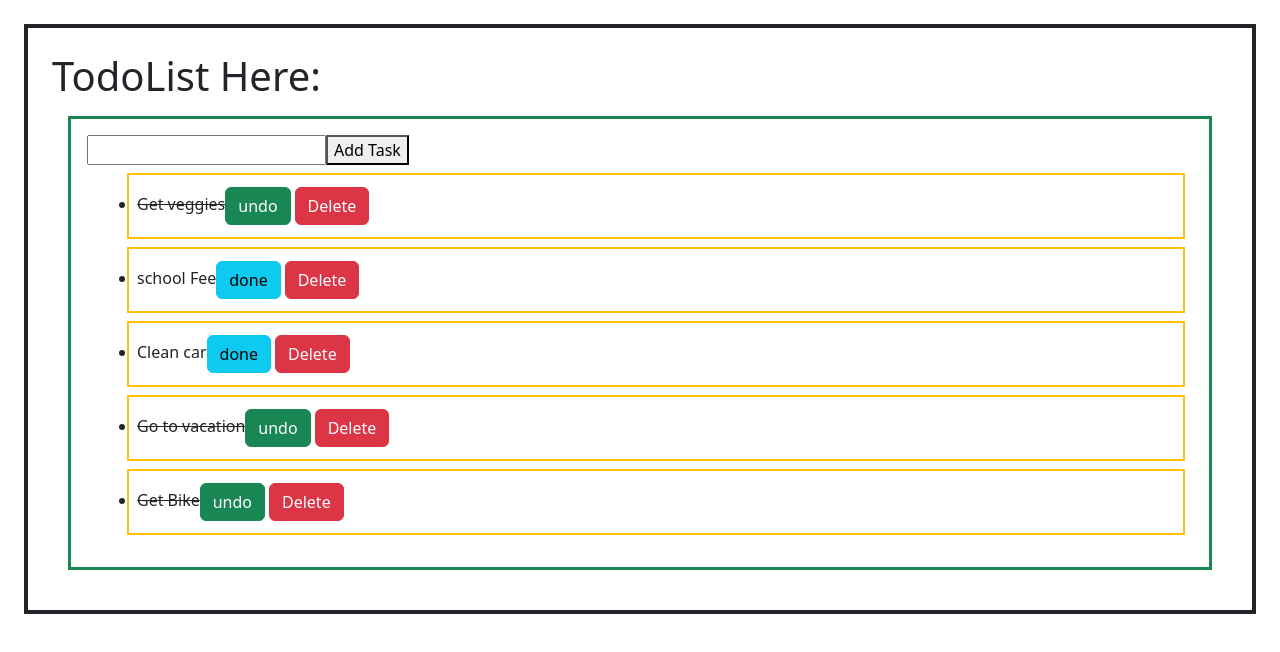
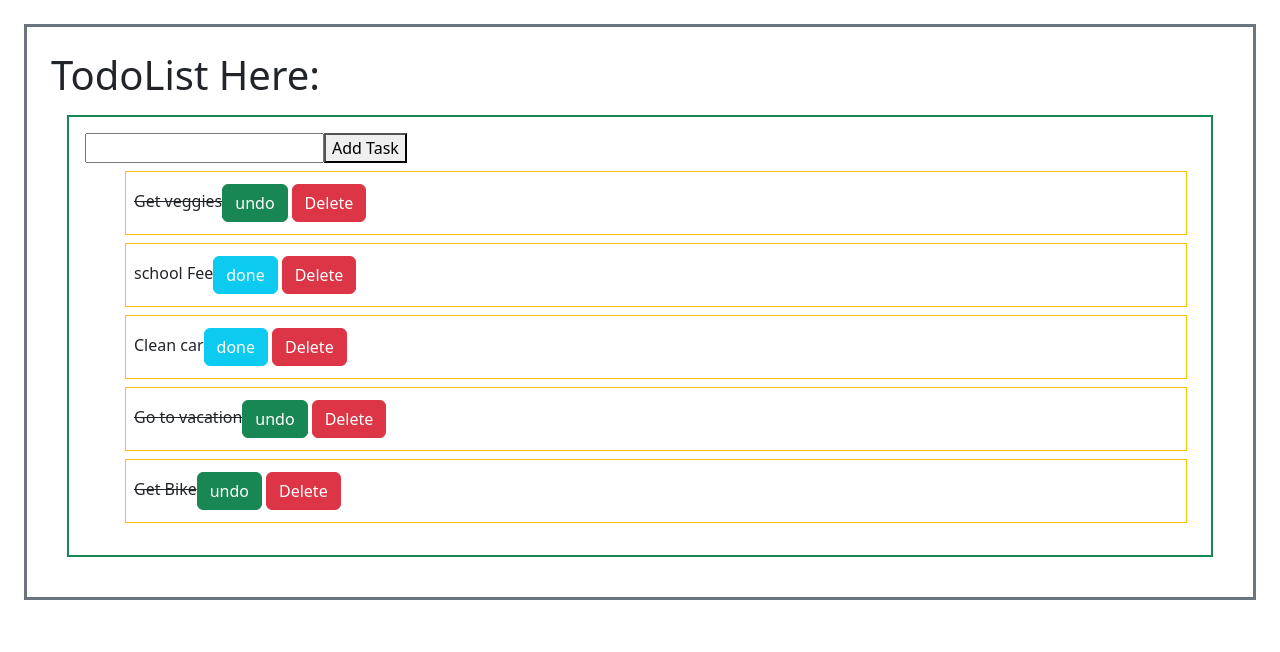
Before and after one commit to Umasri2605/React-Refactoring-in-Todolist-with-Methods, a React (Vite) app: page / in a window 1280 px wide. Shown: the top 652 px of the page. Built offline with nearby package versions, Linux system fonts and the light colour scheme.

Commit message:
Todolist

```diff
--- a/src/App.jsx
+++ b/src/App.jsx
@@ -3,7 +3,7 @@ import Todolist from "./Todolist"
 
 function App() {
   return (
-  <div className='border border-dark border-4 p-4 m-4'>
+  <div className='border border-secondary border-3 p-4 m-4'>
   <h1>TodoList Here:</h1>
  <Todolist></Todolist>
  </div>
--- a/src/Todo.jsx
+++ b/src/Todo.jsx
@@ -3,10 +3,10 @@ function Todo(props){
 
 
     return (
-     <div className="border border-warning border-2 p-2 m-2">
-     <li >
+     <div className="border border-warning border-1 p-2 m-2">
+     <li style={{listStyle:"none"}} >
       <span style={props.t.status ? {textDecoration:"line-through"}:{}}>{props.t.title}</span>
-     <button className={(props.t.status) ? "btn btn-success":"btn btn-info"} onClick={()=>{props.toggle(props.t.id)}}>{(props.t.status) ? "undo" :"done"}</button>
+     <button className={(props.t.status) ? "btn btn-success":"btn btn-info text-white"} onClick={()=>{props.toggle(props.t.id)}}>{(props.t.status) ? "undo" :"done"}</button>
      <button  className="btn btn-danger m-1"onClick={()=>{props.del(props.t.id)}}>Delete</button>
      </li>
     </div>
--- a/src/Todolist.jsx
+++ b/src/Todolist.jsx
@@ -64,7 +64,7 @@ function Todolist(){
     }
      //ui
      return (
-        <div className="border border-3 border-success p-3 m-3">
+        <div className="border border-2 border-success p-3 m-3">
           <input type="text" id="d1"/>
           <button onClick={()=>{add()}}>Add Task</button>
             <ul>
```
